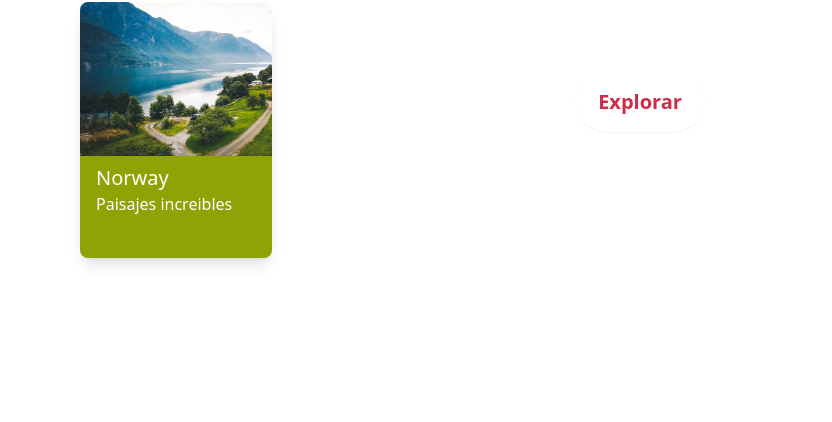
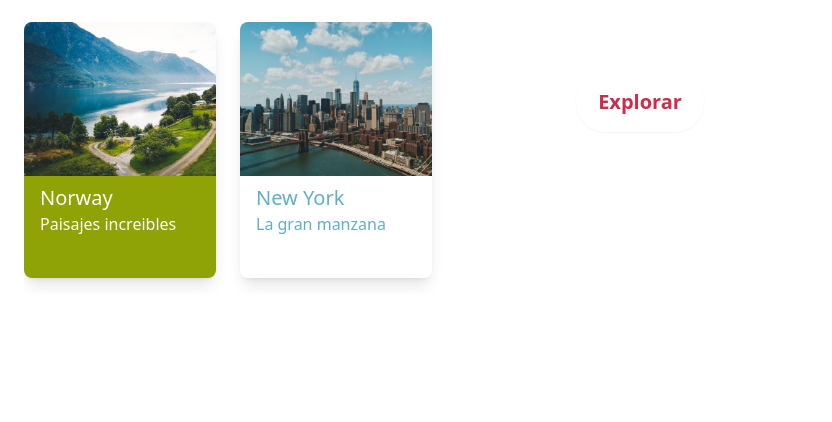
Before and after one commit to 202745EsquedaDaniel/travels-using-tailwind, a website: page public/index.html in a window 1280 px wide. Shown: the part 378-800 px from the top of the page, without its empty margins (0-832 px from the left). Drawn offline with Linux system fonts and the light colour scheme.

Commit message:
Creando la seccion de recomendados

```diff
--- a/public/index.html
+++ b/public/index.html
@@ -25,12 +25,22 @@
                 </div>
             </div>
         </div>
-        <div class="p-20" id="recomendadas">
-            <div class="card">
-                <div class="w-full h-3/5 rounded-t-lg bg-norway bg-cover"></div>
-                <div class="w-full h-2/5 px-4 py-2 rounded-b-lg bg-secondary ">
-                    <p class="text-white text-bold text-xl ">Norway</p>
-                    <p class="text-white text-md">Paisajes increibles</p>
+        <div class="p-6" id="recomendados">
+            <p class="text-3xl font-semibold text-primary">Recomendados</p>
+            <div class="w-auto h-72 items-center mt-6 overflow-x-auto overscroll-x-contain flex space-x-6">
+                <div class="card">
+                    <div class="w-full h-3/5 rounded-t-lg bg-norway bg-cover"></div>
+                    <div class="w-full h-2/5 px-4 py-2 rounded-b-lg bg-secondary ">
+                        <p class="text-white text-bold text-xl ">Norway</p>
+                        <p class="text-white text-md">Paisajes increibles</p>
+                    </div>
+                </div>
+                <div class="card">
+                    <div class="w-full h-3/5 rounded-t-lg bg-new_york bg-cover"></div>
+                    <div class="w-full h-2/5 px-4 py-2 rounded-b-lg bg-white ">
+                        <p class="text-terciary text-bold text-xl ">New York</p>
+                        <p class="text-terciary text-md">La gran manzana</p>
+                    </div>
                 </div>
             </div>
         </div>
--- a/src/input.css
+++ b/src/input.css
@@ -10,5 +10,5 @@
   }
 
   .card {
-    @apply w-48 h-64 shadow-lg rounded-lg
+    @apply w-48 h-64 shadow-lg rounded-lg flex-none
   }
```
Also changed, not shown: public/output.css.
